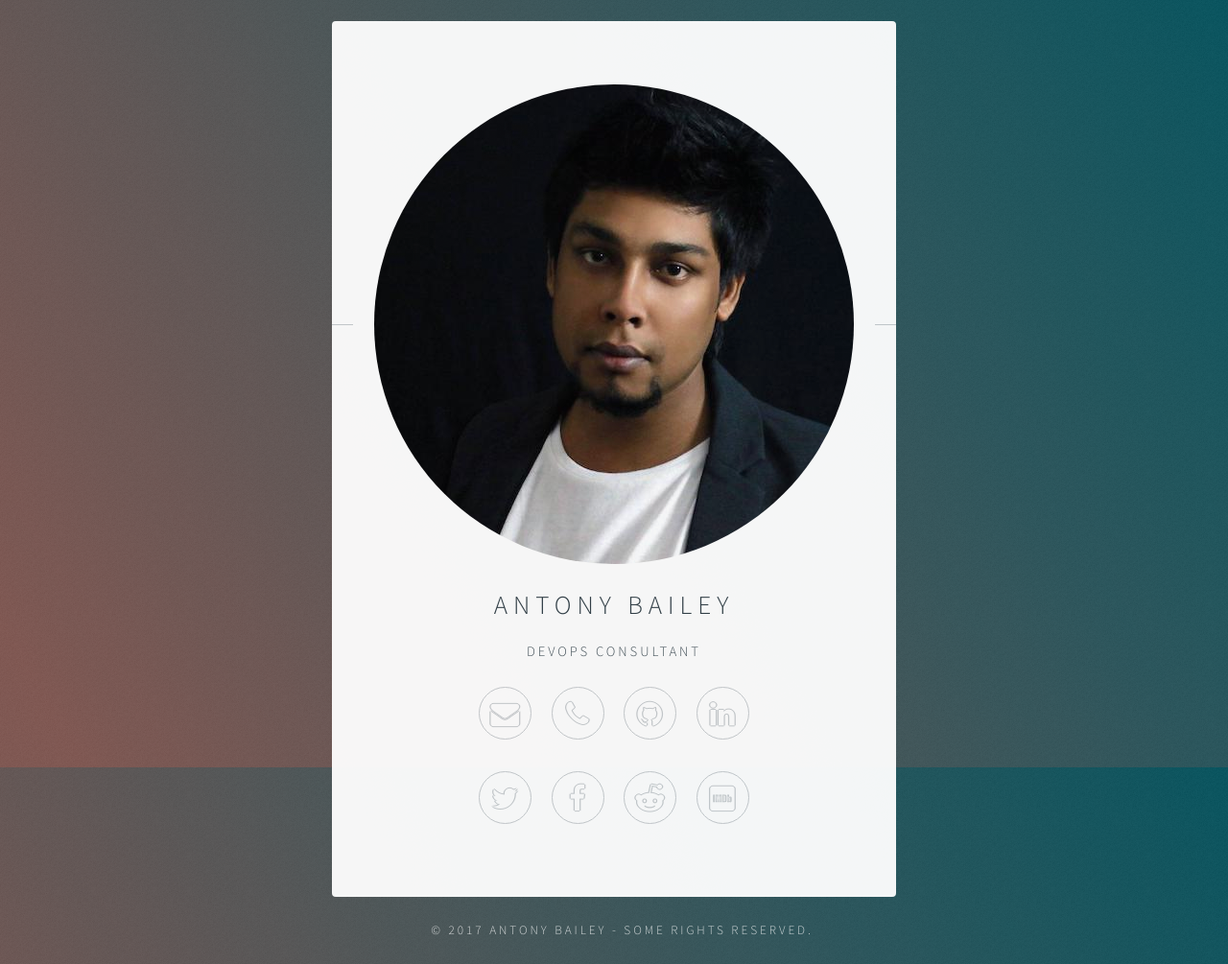
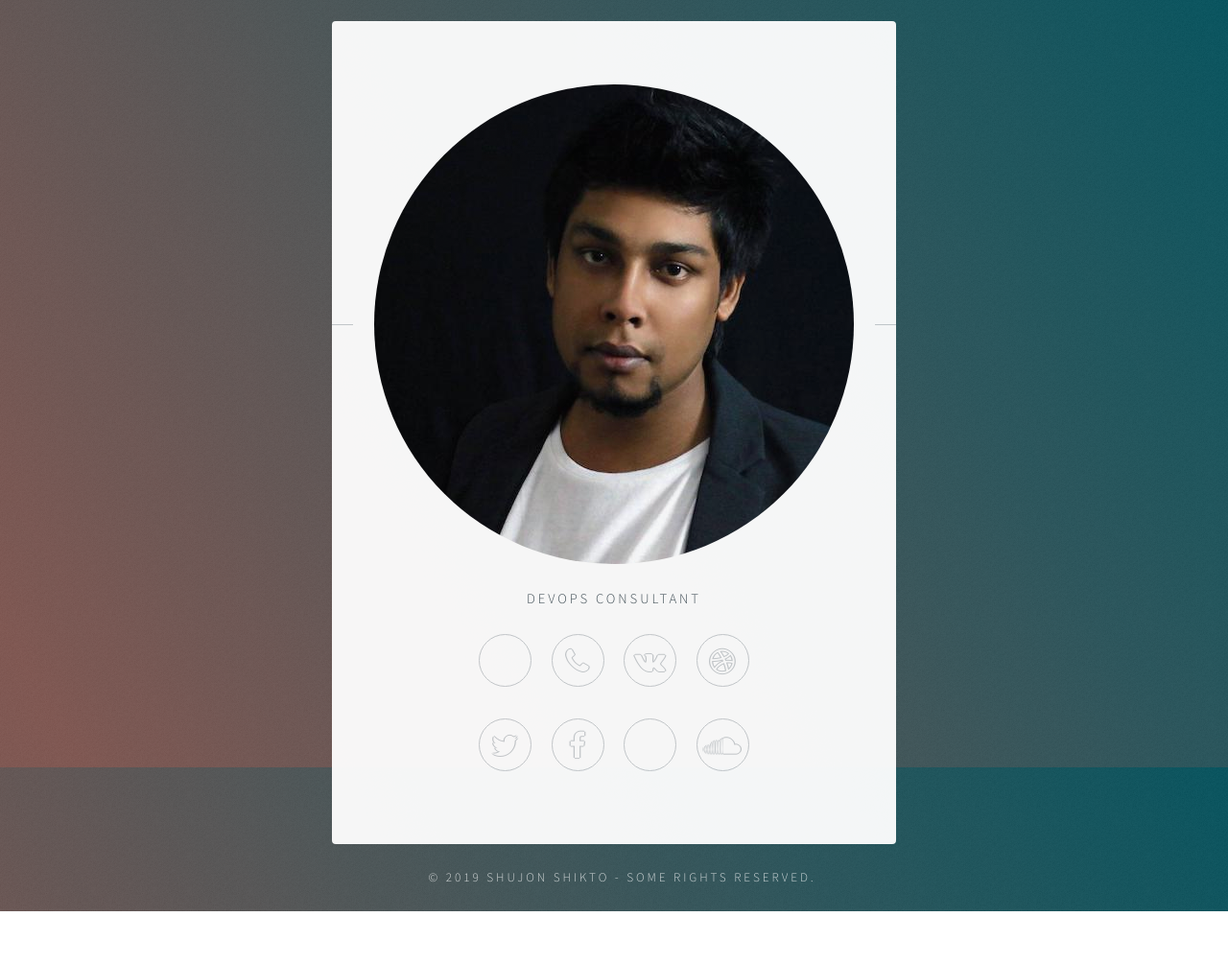
Before and after one commit to Leanneee/antonybailey, a plain HTML site: page index.html in a window 1280 px wide. Shown: the whole page at 96% size. After the commit the page ends 950 px from the top, so only its background shows below. Drawn offline with Linux system fonts and the light colour scheme.

Commit message:
Update index.html

```diff
--- a/index.html
+++ b/index.html
@@ -2,11 +2,11 @@
 
 <html>
 <head>
-<title>Antony Bailey - DevOps Consultant</title>
+<title>Shujon Shikto - DevOps Consultant</title>
 <meta charset="utf-8"/>
 <meta name="viewport" content="width=device-width, initial-scale=1"/>
 <meta name="description" content="Antony is a DevOps Consultant looking to get your business on track.">
-<meta name="author" content="Antony Bailey">
+<meta name="author" content="Shujon Shikto">
 <!--[if lte IE 8]><script src="assets/js/html5shiv.js"></script><![endif]-->
 <script src="cdn-cgi/apps/head/2GJ09hM3dCFf96O7bXCp7DrnwK8.js"></script><link rel="stylesheet" href="assets/css/main.css"/>
 <!--[if lte IE 9]><link rel="stylesheet" href="assets/css/ie9.css" /><![endif]-->
@@ -20,28 +20,28 @@
 <section id="main">
 <header>
 <span class="avatar"><img src="images/avatar.jpg" alt/></span>
-<h1>Antony Bailey</h1>
+<h1><title>Shujon Shikto - DevOps Consultant</title></h1>
 <p>DevOps Consultant</p>
 </header>
 <footer>
 <ul class="icons">
-<li><a href="cdn-cgi/l/email-protection.html#452d2c05242b312a2b3c27242c29203c6b2b2031" rel="nofollow" class="fa-envelope">Email</a></li>
-<li><a href="tel:+447412221242" rel="nofollow" class="fa-phone">Phone</a></li>
-<li><a href="https://www.github.com/parttimelegend" target="_blank" rel="nofollow" class="fa-github">Github</a></li>
-<li><a href="https://www.linkedin.com/in/antonybailey/" target="_blank" rel="nofollow" class="fa-linkedin">LinkedIn</a></li>
+<li><a href="mailto:Leannee@pm.me">Email</a></li>
+<li><a href="+1253331131" rel="nofollow" class="fa-phone">Phone</a></li>
+<li><a href="https://vk.com/vmad2" target="_blank" rel="nofollow" class="fa-vk">vk</a></li>
+<li><a href="https://dribbble.com/Leannee" target="_blank" rel="nofollow" class="fa-dribbble">dribbble</a></li>
 </ul>
 <ul class="icons">
-<li><a href="https://www.twitter.com/parttimelegend" rel="nofollow" target="_blank" class="fa-twitter">Twitter</a></li>
-<li><a href="https://www.facebook.com/the.antony.bailey" target="_blank" rel="nofollow" class="fa-facebook">Facebook</a></li>
-<li><a href="https://www.reddit.com/u/parttimelegend" target="_blank" rel="nofollow" class="fa-reddit-alien">Reddit</a></li>
-<li><a href="https://www.imdb.com/name/nm6422510" target="_blank" rel="nofollow" class="fa-imdb">IMDB</a></li>
+<li><a href="https://twitter.com/Leanvvvy"" rel="nofollow" target="_blank" class="fa-twitter">Twitter</a></li>
+<li><a href="https://www.facebook.com/vmadcc" target="_blank" rel="nofollow" class="fa-facebook">Facebook</a></li>
+<li><a href="https://medium.com/@shujonshikto" target="_blank" rel="nofollow" class="fa-medium-alien">medium</a></li>
+<li><a href="https://soundcloud.com/xcodemusic" target="_blank" rel="nofollow" class="fa-soundcloud">soundcloud</a></li>
 </ul>
 </footer>
 </section>
 
 <footer id="footer">
 <ul class="copyright">
-<li>&copy; 2017 Antony Bailey - <a href="https://creativecommons.org/licenses/by/4.0/" rel="nofollow,license">Some Rights Reserved.</a></li>
+<li>&copy; 2019 Shujon Shikto - <a href="https://creativecommons.org/licenses/by/4.0/" rel="nofollow,license">Some Rights Reserved.</a></li>
 </ul>
 </footer>
 </div>
```
